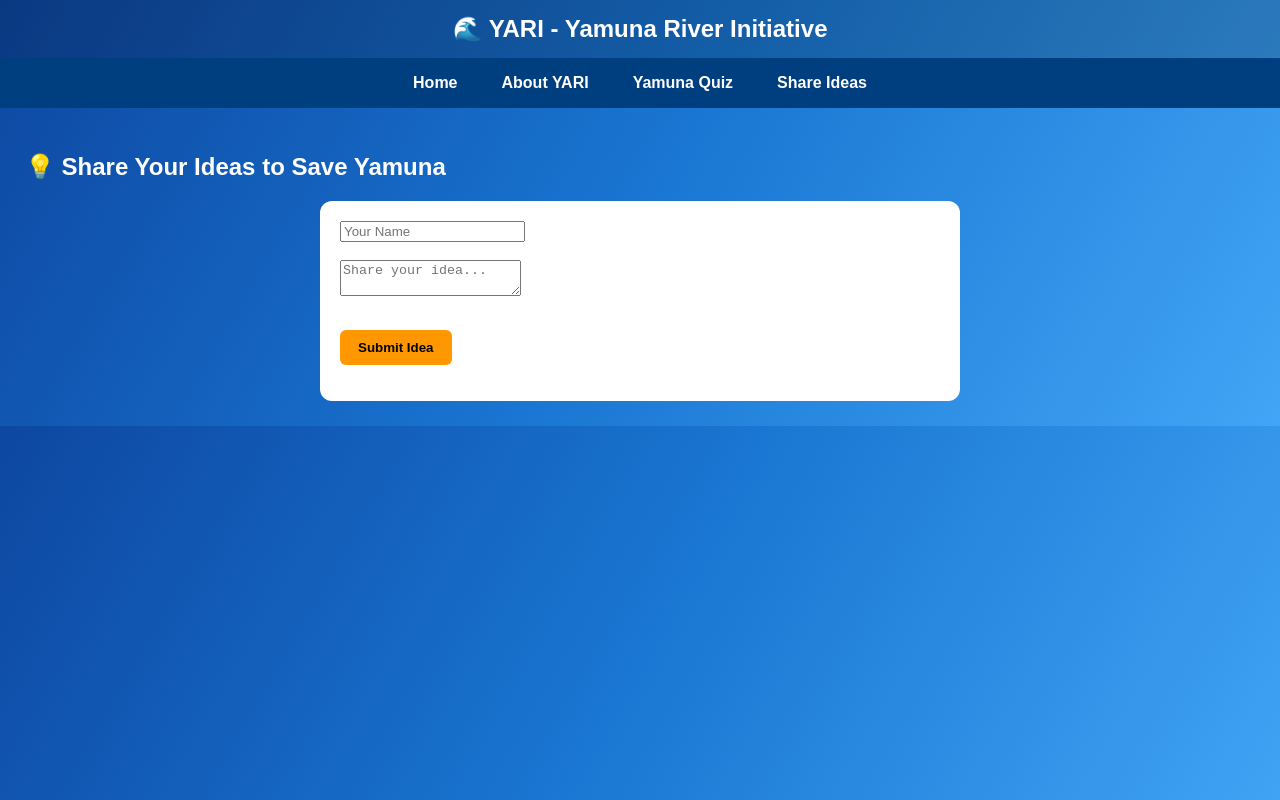
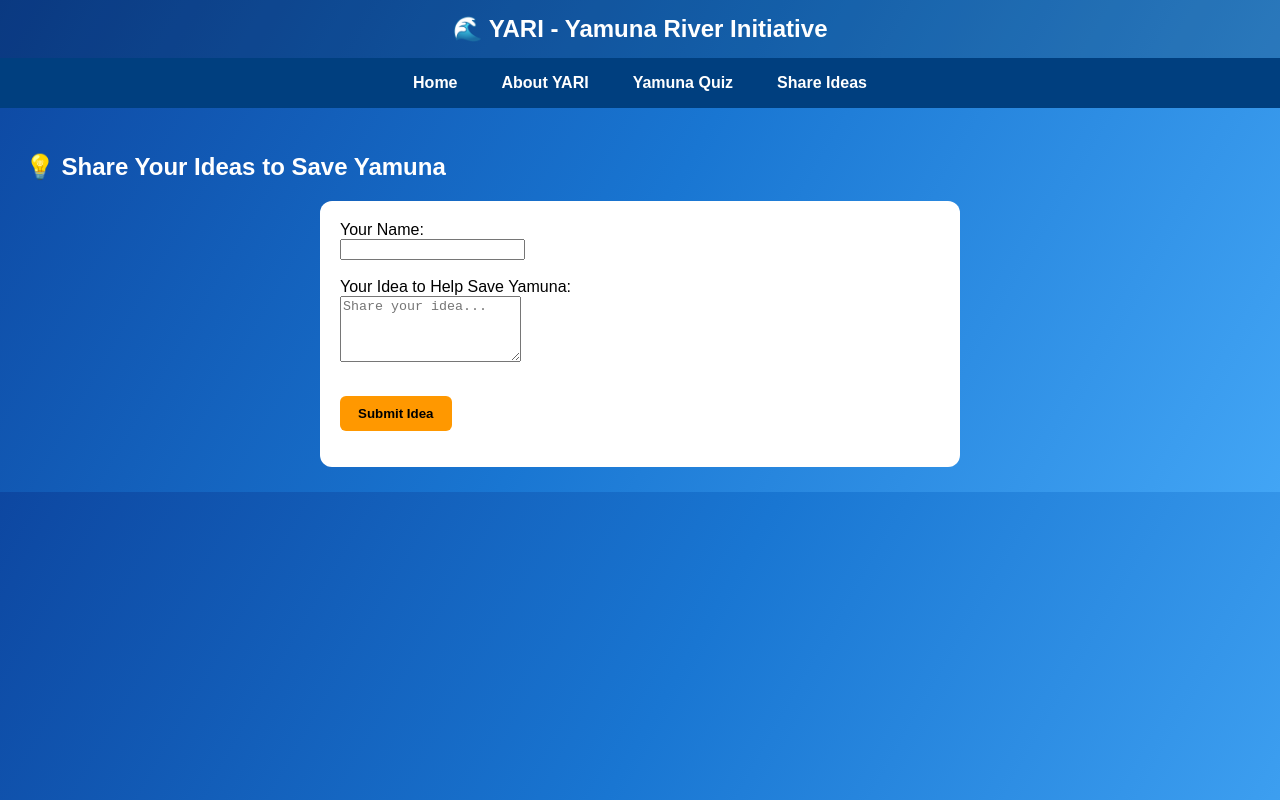
Before and after one commit to shandilyashamiksha-a11y/Yamuna-project, a plain HTML site: page index.html in a window 1280 px wide. Both pictures are taken after a click on the link "Share Ideas". Drawn offline with Linux system fonts and the light colour scheme.

Commit message:
Update index.html

```diff
--- a/index.html
+++ b/index.html
@@ -126,11 +126,16 @@ function checkQuiz(){
  <h2>💡 Share Your Ideas to Save Yamuna</h2>
  <div class="quiz-box">
 <form action="https://formsubmit.co/shandilyashamiksha@gmail.com" method="POST">
-  <input type="hidden" name="_next" value="https://shandilyashamiksha-a11y.github.io/thankyou.html">
+  <!-- Redirect to thankyou.html after submission -->
+  <input type="hidden" name="_next" value="https://shandilyashamiksha-a11y.github.io/Yamuna-project/thankyou.html">
   <input type="hidden" name="_captcha" value="false">
 
-  <input type="text" name="name" placeholder="Your Name" required><br><br>
-  <textarea name="idea" placeholder="Share your idea..." required></textarea><br><br>
+  <label for="name">Your Name:</label><br>
+  <input type="text" name="name" required><br><br>
+
+  <label for="idea">Your Idea to Help Save Yamuna:</label><br>
+  <textarea name="idea" rows="4" required placeholder="Share your idea..."></textarea><br><br>
+
   <button type="submit">Submit Idea</button>
 </form>
   <p id="ideaMsg" style="margin-top:10px;font-weight:600;"></p>
```
